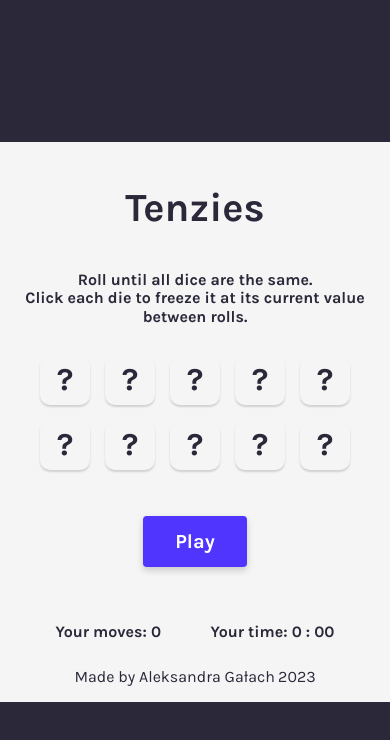
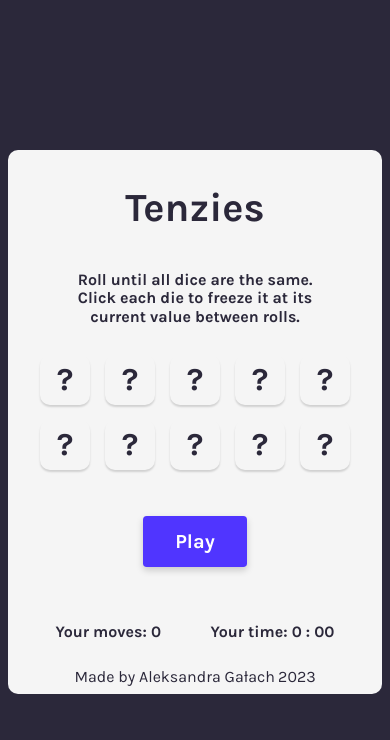
Before and after one commit to Rachelkakoderka/tenzies, a React (Create React App) app: page / in a window 390 px wide. Shown: the top 740 px of the page. Built offline with nearby package versions, Linux system fonts and the light colour scheme.

Commit message:
margin od board added

```diff
--- a/src/App.css
+++ b/src/App.css
@@ -40,6 +40,7 @@ h1 {
 }
 h2 {
   text-align: center;
+  max-width: 80%;
 }
 
 .container {
@@ -84,10 +85,14 @@ h2 {
   display: flex;
   align-items: center;
   text-align: center;
+  transform: scale(1);
+  transition: transform 250ms;
 
 }
 
 .roll-btn:hover {
+
+  transform: scale(1.05);
   cursor: pointer;
   background-color: #583efd;
 }
@@ -131,8 +136,8 @@ footer:focus {
   }
 
   .board {
-    padding: 1em;
-    border-radius: 0;
+    padding: .5em;
+    margin: .5em;
   }
 
   .die {
```
